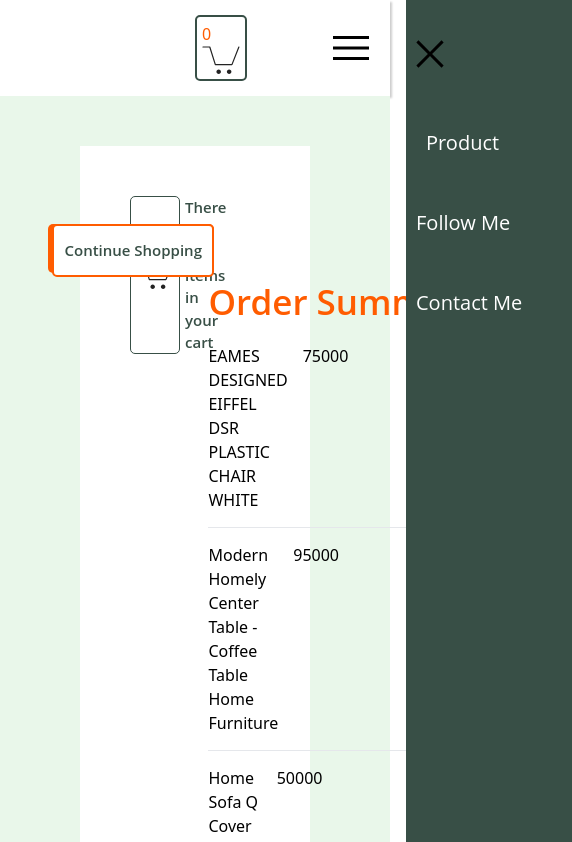
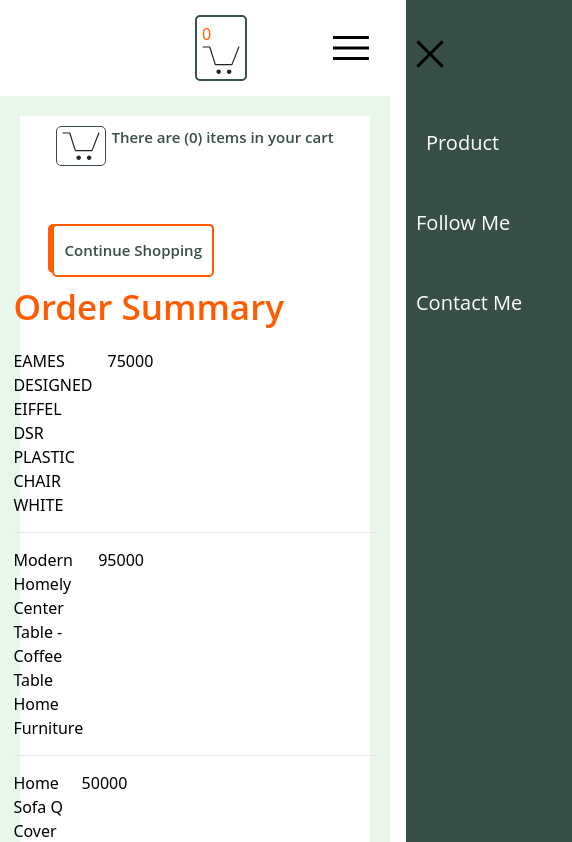
Before and after one commit to ESTHER-OLA/AShine-Furniture, a React (Vite) app: page /CartTab in a window 390 px wide. Shown: the top 842 px of the page, 572 px wide, since content can reach past the window. Built offline with nearby package versions, Linux system fonts and the light colour scheme.

Commit message:
working on bugs

```diff
--- a/index.html
+++ b/index.html
@@ -2,7 +2,11 @@
 <html lang="en">
   <head>
     <meta charset="UTF-8" />
-    <link rel="icon" type="image/svg+xml" href="/vite.svg" />
+    <link
+      rel="icon"
+      type="image/svg+xml"
+      href="./src/assets/images/Group.svg"
+    />
     <link rel="preconnect" href="https://fonts.googleapis.com" />
     <link rel="preconnect" href="https://fonts.gstatic.com" crossorigin />
     <link
@@ -10,7 +14,7 @@
       rel="stylesheet"
     />
     <meta name="viewport" content="width=device-width, initial-scale=1.0" />
-    <title>Vite + React</title>
+    <title>AShine Furniture</title>
   </head>
   <body>
     <div id="root"></div>
--- a/src/App.css
+++ b/src/App.css
@@ -549,11 +549,37 @@
   background: var(--Hero-bg);
   padding: 50px 80px;
 }
+
+@media (max-width: 800px) {
+  .cart {
+    padding: 20px;
+  }
+  .cart .paymentCart {
+    display: flex;
+    flex-direction: column;
+    gap: 20px;
+    justify-content: center;
+    align-items: center;
+    background: #fff;
+    padding: 10px;
+  }
+  .cart .cartRow1 {
+    align-items: center;
+  }
+
+  .cart.Order-summ {
+    margin-top: 0;
+    display: flex;
+    flex-direction: column;
+    gap: 5px;
+    justify-content: space-between;
+  }
+}
 .paymentCart {
   display: flex;
   flex-direction: row;
   gap: 20px;
-  /* justify-content: center; */
+  justify-content: center;
   align-items: left;
   background: #fff;
   padding: 50px;
--- a/src/Components/CartItem.jsx
+++ b/src/Components/CartItem.jsx
@@ -9,12 +9,14 @@
   const { productId, quantity } = props.data;
   const [detail, setDetail] = useState([]);
   const dispatch = useDispatch();
+
   useEffect(() => {
     const findDetail = products.filter(
       (product) => product.id === productId
     )[0];
     setDetail(findDetail);
   }, [productId]);
+
   const handleMinusQuantity = () => {
     dispatch(
       changeQuantity({
@@ -40,7 +42,7 @@
         <div className="gridCartText">
           <div className="colText">
             <h3>{detail.name}</h3>
-            {/* <p>${detail.price * quantity}</p> */}
+            <p>{detail.price}</p>
           </div>
           <div>
             <img src={star} alt="" />
--- a/src/Components/Layout.jsx
+++ b/src/Components/Layout.jsx
@@ -2,11 +2,8 @@
 import { Outlet } from "react-router-dom";
 import Header from "./Header";
 import Footer from "./Footer";
-import CartTab from "./CartTab";
-import { useSelector } from "react-redux";
 
 const Layout = () => {
-  const statusTabCart = useSelector((store) => store.cart.statusTab);
   return (
     <div className="">
       <main>
--- a/src/Components/ProductCart.jsx
+++ b/src/Components/ProductCart.jsx
@@ -1,5 +1,5 @@
 import React from "react";
-import { Link } from "react-router-dom";
+// import { Link } from "react-router-dom";
 import { useSelector, useDispatch } from "react-redux";
 import { addToCart } from "../stores/cart";
 import star from "../assets/images/Group 1045.png";
```
